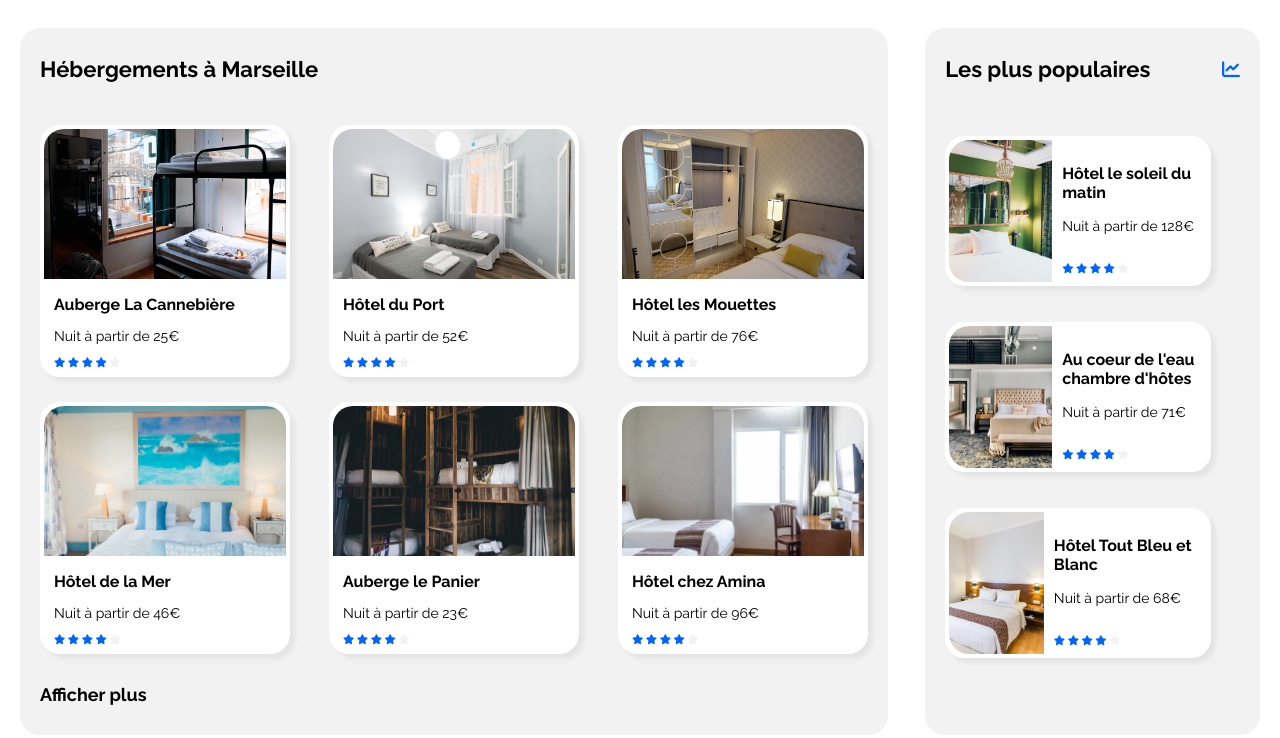
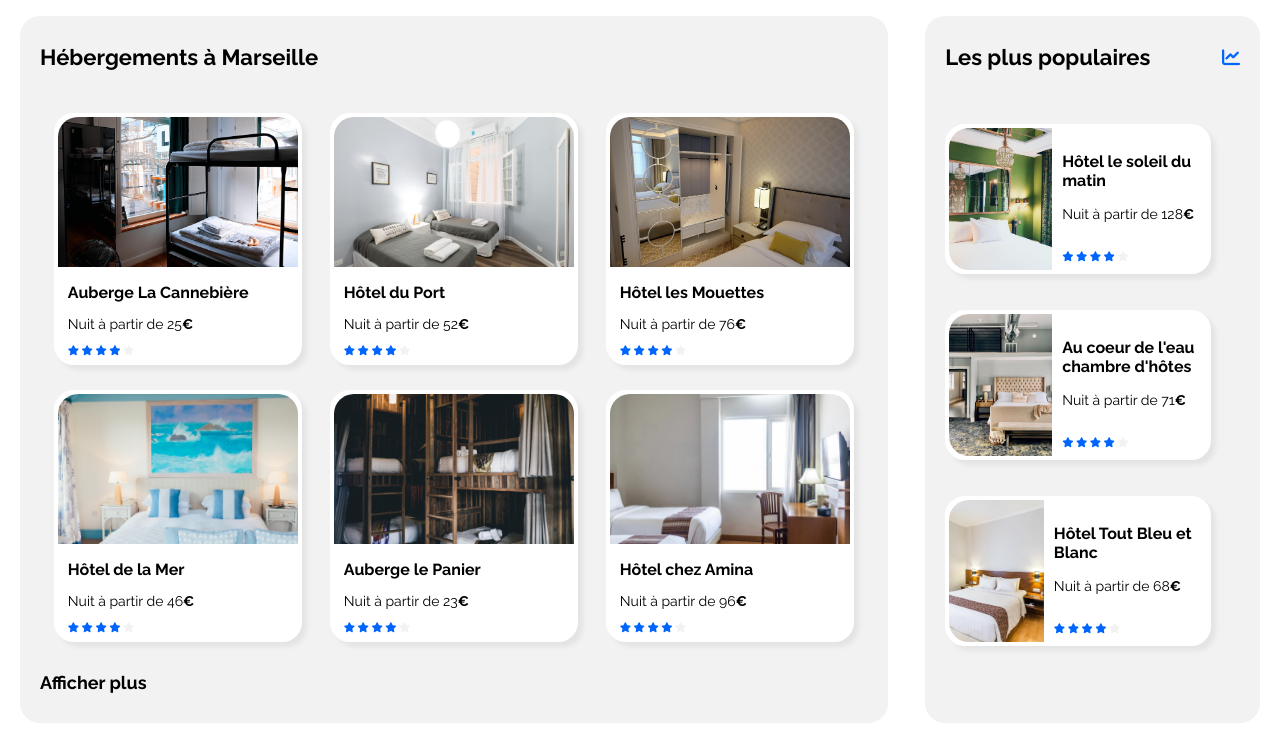
Before and after one commit to haf-84/Booki, a plain HTML site: page index.html in a window 1280 px wide. Shown: the part 366-1104 px from the top of the page. Drawn offline with Linux system fonts and the light colour scheme.

Commit message:
modifications CSS et html

```diff
--- a/css/style.css
+++ b/css/style.css
@@ -25,6 +25,7 @@ header{
     display:flex;
     justify-content: space-between;
     align-items: center;
+    margin-top: -12px; /* pour que bordure bleue soit collée en haut*/
 }
 
 header .logo:hover{
@@ -53,6 +54,7 @@ header nav a:hover{
     color:#0065FC;
     box-shadow: 0px -4px 0px 0px #0065FC;
 }
+
 
 /**********FIN DU HEADER *********/
 /*********************************/
@@ -135,6 +137,10 @@ form button{
     font-weight: bold;
 }
 
+.filtres > p{
+    margin-right: 25px;
+}
+
 .filtres-categories{
     display: flex;
     flex-wrap:wrap;
@@ -148,7 +154,7 @@ form button{
     text-decoration: none;
     color:black;
     padding:10px 15px 10px 15px;
-    margin-left:25px; /*enlever cette margin dans le media query pr mobile*/
+    margin-right:25px; /*enlever cette margin dans le media query pr mobile*/
 }
 
 .filtres-categories *:hover{
@@ -230,10 +236,11 @@ form button{
 }
 #hebergements .gallery-1{
     display:flex;
-    justify-content: space-between;
+    justify-content: space-around;
     flex-wrap: wrap;
 }
 #hebergements .gallery-1 a{
+    width:30%;
     text-decoration: none;
     color:black;
 }
@@ -252,7 +259,6 @@ form button{
 }
 
 .h-cards{
-    width:250px;
     border: solid 4px white;
     margin-top:25px;
     line-height: 1;
@@ -491,8 +497,13 @@ footer a{
         padding-left: 0;
    }
 
+   header nav ul li{
+    flex:1;
+   }
+
    header nav ul a{
         width: 100%;
+        text-align: center;
    }
 
    header nav a:hover{
@@ -500,6 +511,7 @@ footer a{
         color:#0065FC;
         box-shadow: 0px 4px 0px 0px #0065FC;
    }
+
 
    .intro{
         padding-right:20px;
@@ -549,7 +561,11 @@ footer a{
         order:2;
    }
 
-   .gallery-1 a{
+   #hebergements .gallery-1 {
+    display: flex;
+    }
+
+   #hebergements .gallery-1 a{
         width: 100%;
         padding: 0;
         display: inline-block;
--- a/index.html
+++ b/index.html
@@ -62,7 +62,7 @@
                         <article class="cards h-cards">
                             <img src="img/hebergements/2_large/marcus-loke-WQJvWU_HZFo-unsplash.jpg" alt="Auberge La Cannebière">
                             <h3>Auberge La Cannebière</h3>
-                            <p>Nuit à partir de 25€</p>
+                            <p>Nuit à partir de 25<strong>€</strong></p>
                             <div class="stars-hebergements">
                                 <i class="fas fa-solid fa-star"></i>
                                 <i class="fas fa-solid fa-star"></i>
@@ -76,7 +76,7 @@
                         <article class="cards h-cards">
                             <img src="img/hebergements/2_large/fred-kleber-gTbaxaVLvsg-unsplash.jpg" alt="Hôtel du Port">
                             <h3>Hôtel du Port</h3>
-                            <p>Nuit à partir de 52€</p>
+                            <p>Nuit à partir de 52<strong>€</strong></p>
                             <div class="stars-hebergements">
                                 <i class="fas fa-solid fa-star"></i>
                                 <i class="fas fa-solid fa-star"></i>
@@ -90,7 +90,7 @@
                         <article class="cards h-cards">
                             <img src="img/hebergements/2_large/reisetopia-B8WIgxA_PFU-unsplash.jpg" alt="Hôtel les Mouettes">
                             <h3>Hôtel les Mouettes</h3>
-                            <p>Nuit à partir de 76€</p>
+                            <p>Nuit à partir de 76<strong>€</strong></p>
                             <div class="stars-hebergements">
                                 <i class="fas fa-solid fa-star"></i>
                                 <i class="fas fa-solid fa-star"></i>
@@ -104,7 +104,7 @@
                         <article class="cards h-cards">
                             <img src="img/hebergements/2_large/annie-spratt-Eg1qcIitAuA-unsplash.jpg" alt="Hôtel de la Mer">
                             <h3>Hôtel de la Mer</h3>
-                            <p>Nuit à partir de 46€</p>
+                            <p>Nuit à partir de 46<strong>€</strong></p>
                             <div class="stars-hebergements">
                                 <i class="fas fa-solid fa-star"></i>
                                 <i class="fas fa-solid fa-star"></i>
@@ -118,7 +118,7 @@
                         <article class="cards h-cards">
                             <img src="img/hebergements/2_large/nicate-lee-kT-ZyaiwBe0-unsplash.jpg" alt="Auberge le Panier">
                             <h3>Auberge le Panier</h3>
-                            <p>Nuit à partir de 23€</p>
+                            <p>Nuit à partir de 23<strong>€</strong></p>
                             <div class="stars-hebergements">
                                 <i class="fas fa-solid fa-star"></i>
                                 <i class="fas fa-solid fa-star"></i>
@@ -132,7 +132,7 @@
                         <article class="cards h-cards">
                             <img src="img/hebergements/2_large/febrian-zakaria-M6S1WvfW68A-unsplash.jpg" alt="Hôtel chez Amina">
                             <h3>Hôtel chez Amina</h3>
-                            <p>Nuit à partir de 96€</p>
+                            <p>Nuit à partir de 96<strong>€</strong></p>
                         <div class="stars-hebergements">
                             <i class="fas fa-solid fa-star"></i>
                             <i class="fas fa-solid fa-star"></i>
@@ -158,7 +158,7 @@
                             <article>
                                 <div>
                                     <h3>Hôtel le soleil du matin</h3>
-                                    <p>Nuit à partir de 128€</p>
+                                    <p>Nuit à partir de 128<strong>€</strong></p>
                                 </div>
                                 <div class="stars-populaires">
                                     <i class="fas fa-solid fa-star"></i>
@@ -176,7 +176,7 @@
                             <article>
                                 <div>
                                     <h3>Au coeur de l'eau chambre d'hôtes</h3>
-                                    <p>Nuit à partir de 71€</p>
+                                    <p>Nuit à partir de 71<strong>€</strong></p>
                                 </div>
                                 <div class="stars">
                                     <i class="fas fa-solid fa-star"></i>
@@ -194,7 +194,7 @@
                             <article>
                                 <div>
                                     <h3>Hôtel Tout Bleu et Blanc</h3>
-                                    <p>Nuit à partir de 68€</p>
+                                    <p>Nuit à partir de 68<strong>€</strong></p>
                                 </div>
                                 <div class="stars">
                                     <i class="fas fa-solid fa-star"></i>
```
